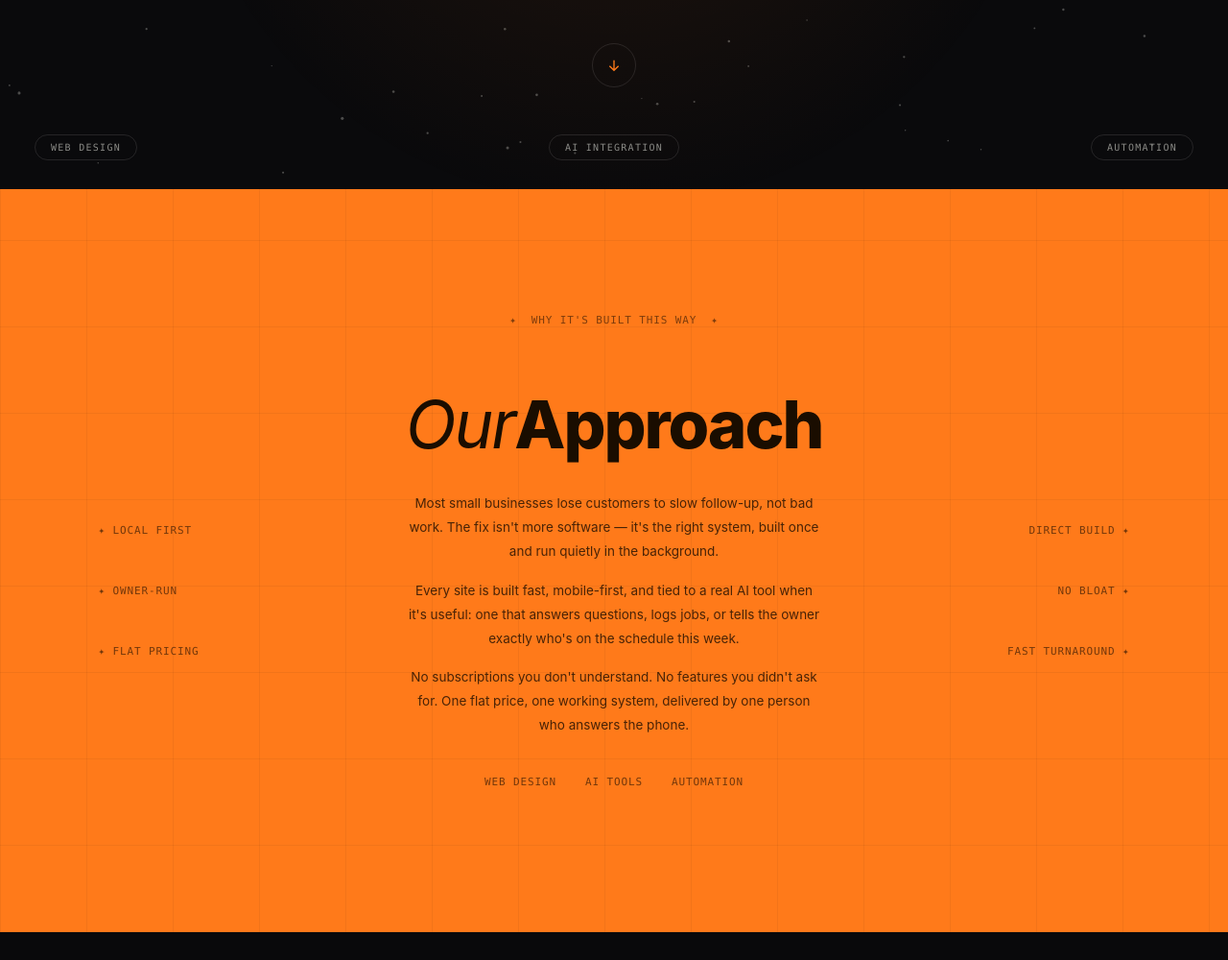
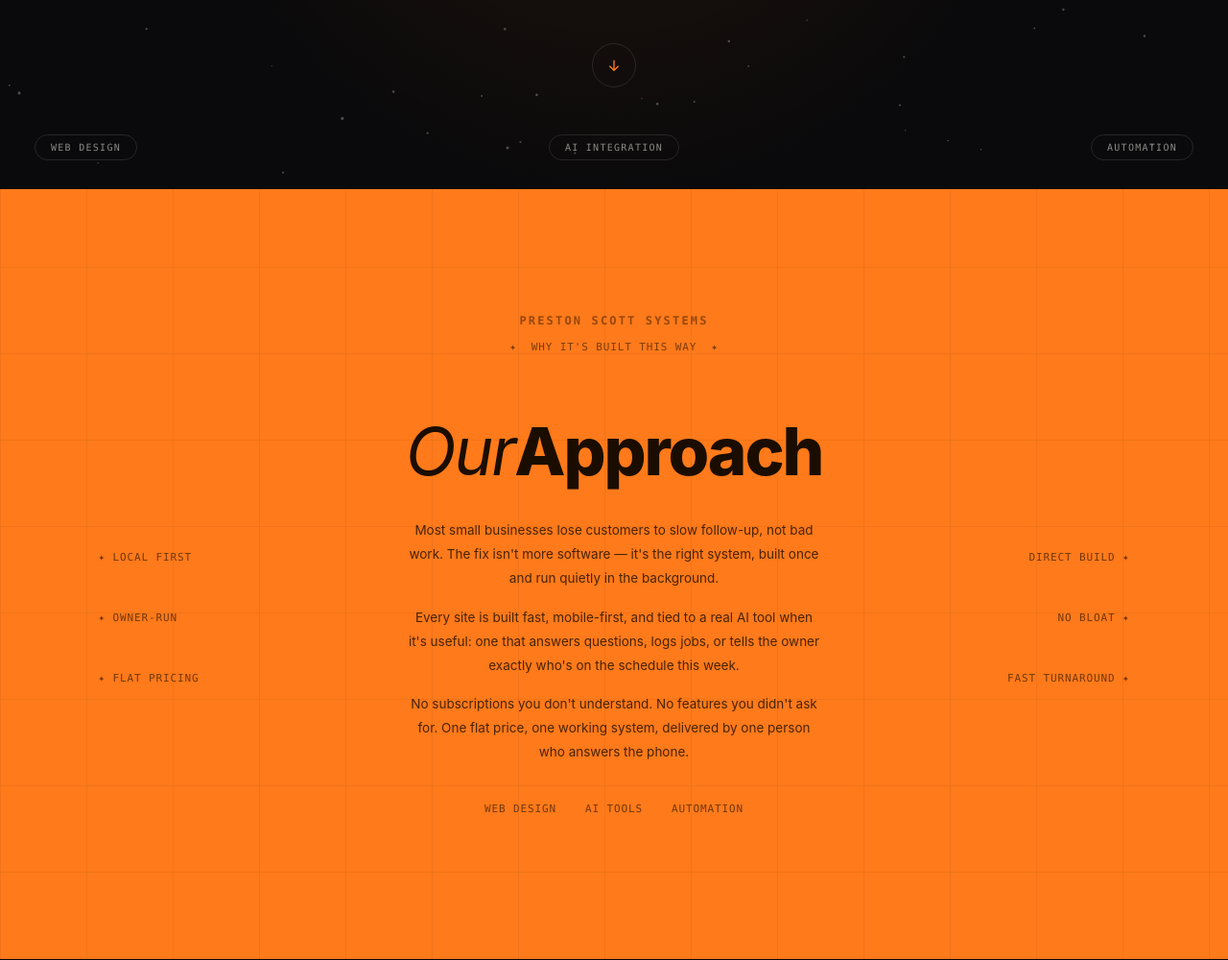
Before and after one commit to xprestonscott/Prestons-personal-business, a Flask app: page / in a window 1280 px wide. Shown: the part 603-1603 px from the top of the page at 96% size. Run offline with Flask 3, Linux system fonts and the light colour scheme.

Commit message:
Add Preston Scott Systems label above approach section

```diff
--- a/templates/index.html
+++ b/templates/index.html
@@ -446,6 +446,7 @@
 
 <!-- ETHOS -->
 <section class="ethos" id="ethos">
+  <div style="text-align:center; font-size:12px; letter-spacing:0.18em; color:rgba(20,10,0,0.45); font-weight:700; margin-bottom:14px; position:relative; z-index:2;" class="mono">PRESTON SCOTT SYSTEMS</div>
   <div class="ethos-tag mono">✦ &nbsp;Why it's built this way&nbsp; ✦</div>
   <div class="ethos-grid">
     <div class="ethos-side">
```
